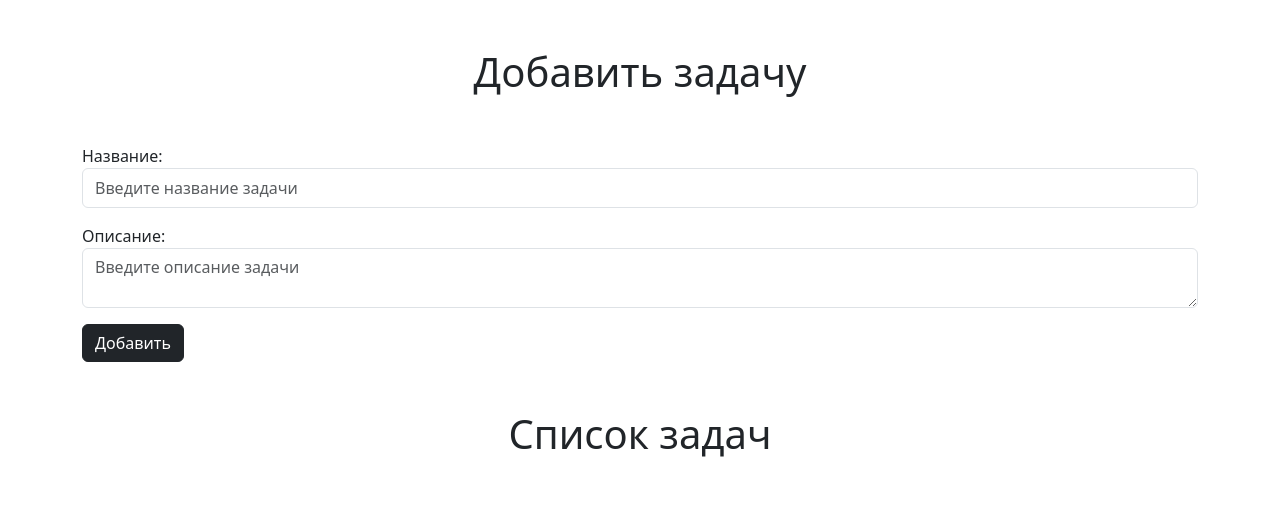
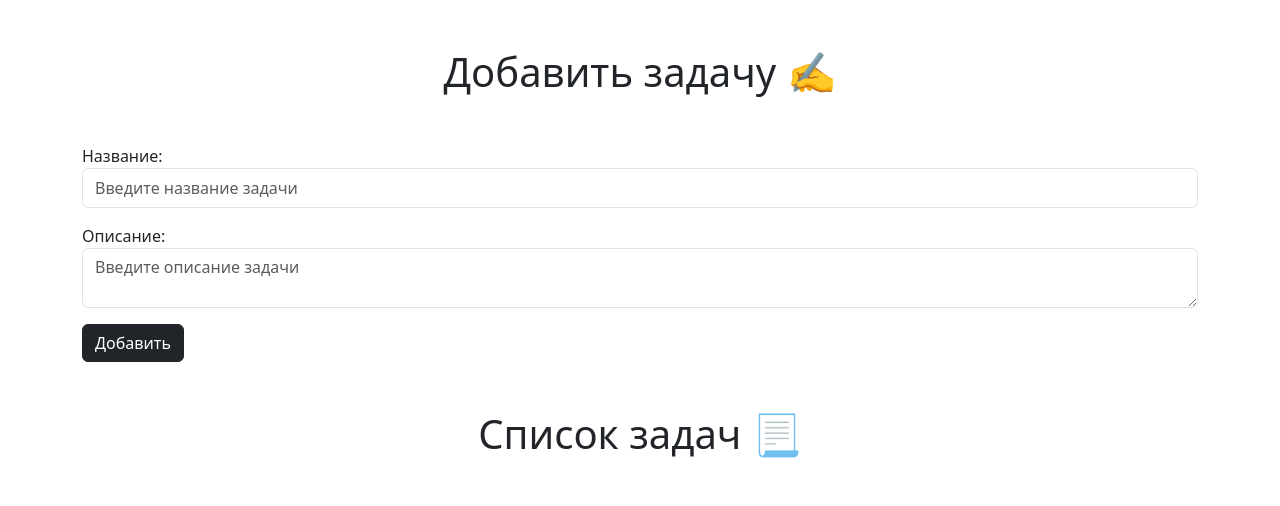
Before and after one commit to mksmvnv/trackmate, a Django app: page /tasks/ in a window 1280 px wide. Shown: the part 57-563 px from the top of the page. Run offline with Django 5.2, Linux system fonts and the light colour scheme; the visitor is signed in with stand-in values (Sample User, id 1); data that the repository does not hold is empty.

Commit message:
Add emoticons

```diff
--- a/tasks/templates/tasks.html
+++ b/tasks/templates/tasks.html
@@ -7,14 +7,14 @@ Tasks
 
 {% block content %}
 <!--Task form-->
-<h1 class="text-center m-5">Добавить задачу</h1>
+<h1 class="text-center m-5">Добавить задачу ✍️</h1>
 <form method="post" action="{% url 'tasks' %}">
   {{ form.as_p }}
   {% csrf_token %}
   <button type="submit" class="btn btn-dark" id="submit-button">Добавить</button>
 </form>
 <!--Tasks list-->
-<h1 class="text-center m-5">Список задач</h1>
+<h1 class="text-center m-5">Список задач 📃</h1>
 <table class="table table-striped">
   <thead>
     <tr>
```
